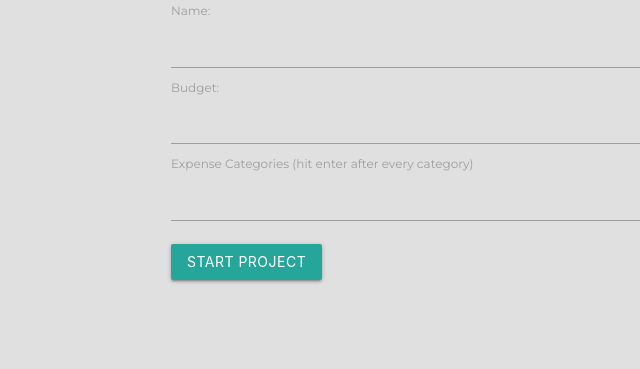
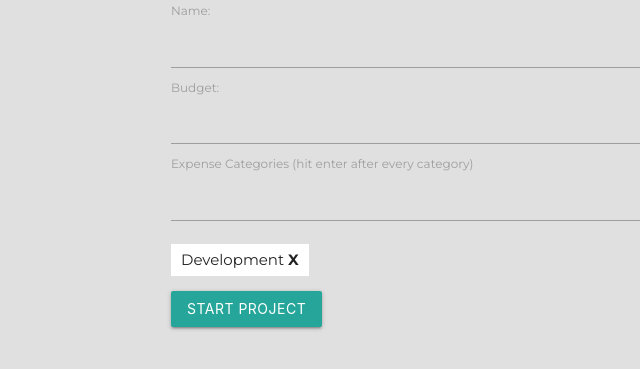
Before and after one commit to JPudsey-11/budget-application-walkthrough, a Django app: page /add/ in a window 1280 px wide. Shown: the part 137-506 px from the top of the page, without its empty margins (21-661 px from the left). Run offline with Django 4.2, Linux system fonts and the light colour scheme.

Commit message:
js and updaet to add-project file

```diff
--- a/static/js/script.js
+++ b/static/js/script.js
@@ -1,29 +1,39 @@
 (function(){
 
-    document.querySelector('#category').addEventListener('keydown', function(e))
+    document.querySelector('#categoryInput').addEventListener('keydown', function(e){
         if (e.keyCode != 13){
             return;
         }
 
-        e.preventDefault()
+        e.preventDefault();
 
+        var categoryName = this.value;
 
-        var categoryName = this.value
-        this.value = ''
-        addNewCategory(categoryName)
-        updateCategoriesString()
-
-
+        this.value = '';
+        addNewCategory(categoryName);
+        updateCategoriesString();
     })
 
     function addNewCategory(name){
         document.querySelector('#categoriesContainer').insertAdjacentHTML('beforeend',
-            '<li class="category">
-                <span class="name">Development</span>
-                <span onclick="removeCategory(this)" class="btnRemove bold">X</span>
-            </li>
-        ')
-
+        `<li class="category">
+            <span class="name">${name}</span>
+            <span onclick="removeCategory(this)" class="btnRemove bold">X</span>
+        </li>`);
     }
 
-})()
+    function updateCategoriesString(){
+        const categories = [];
+
+        document.querySelectorAll('.category').forEach((element) => {
+            categories.push(element.querySelector('.name').innerHTML);
+        });
+
+        document.querySelector('input[name="categoriesString"]').value = categories.join(',');
+    }
+})();
+
+function removeCategory(e){
+    e.parentElement.remove();
+    updateCategoriesString();
+}
--- a/templates/budget/add-project.html
+++ b/templates/budget/add-project.html
@@ -12,10 +12,16 @@
         <input type="hidden" name="categoriesString">
 
         <ul id="categoriesContainer">
+            <li class="category">
+                <span class="name">Development</span>
+                <span onclick="removeCategory(this)" class="btnRemove bold">X</span>
+            </li>
         </ul>
 
         <button type="submit" class="btn">Start Project</button>
     </form>
 </div>
 
+<script src="{% static 'js/script.js' %}"></script>
+
 {% endblock %}
```
